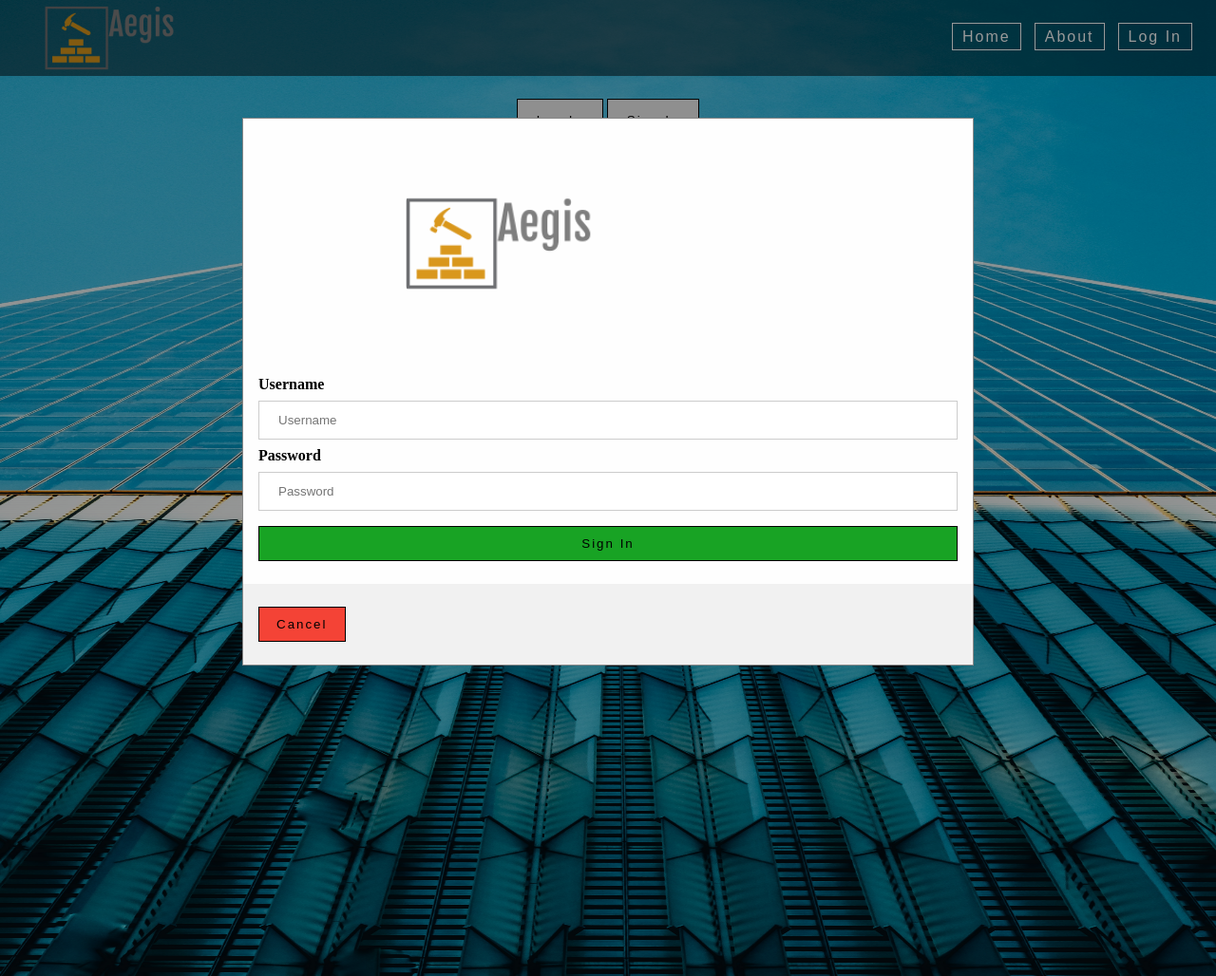
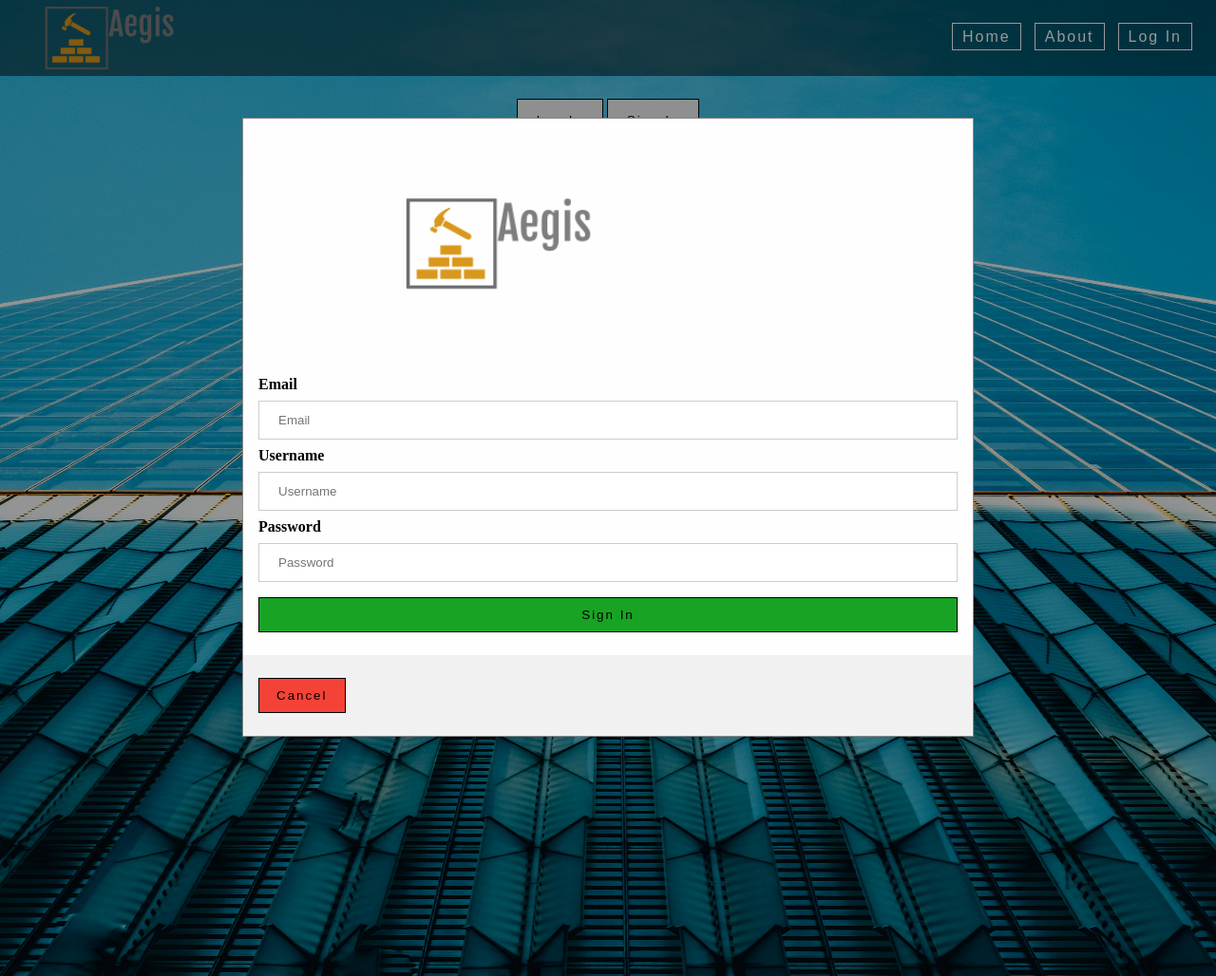
Before and after one commit to LazarRazvan/BuildWebServer, a Flask app: page /login in a window 1280 px wide, after a click on "Sign In". Shown: the whole page at 95% size. Run offline with Flask 2, Linux system fonts and the light colour scheme.

Commit message:
Login: Add email to sign in fromular
This will be used on the server to distinguish a login from a signin

```diff
--- a/server.py
+++ b/server.py
@@ -52,7 +52,7 @@ def login():
     error = None
     print ("login function is called")
     if request.method == 'POST':
-        print ("Method is post %s %s" %(request.form['username'], request.form['password']))
+        print (request.data)
         if request.form['username'] != 'admin' or request.form['password'] != 'admin':
             error = 'Invalid Credentials. Please try again.'
         else:
--- a/templates/login.html
+++ b/templates/login.html
@@ -55,6 +55,10 @@
           </div>
 
           <div class="container">
+            <label for="uname"><b>Email</b></label>
+            <input type="text" placeholder="Email" name="email" value="{{
+                request.form.email }}"required>
+
             <label for="uname"><b>Username</b></label>
             <input type="text" placeholder="Username" name="username" value="{{
               request.form.username }}"required>
```
